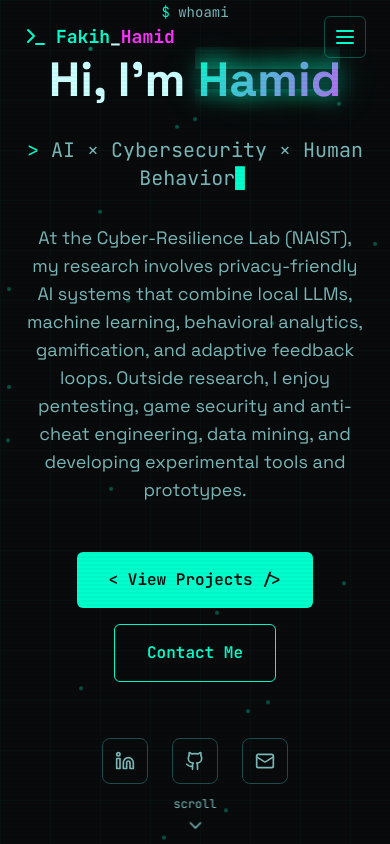
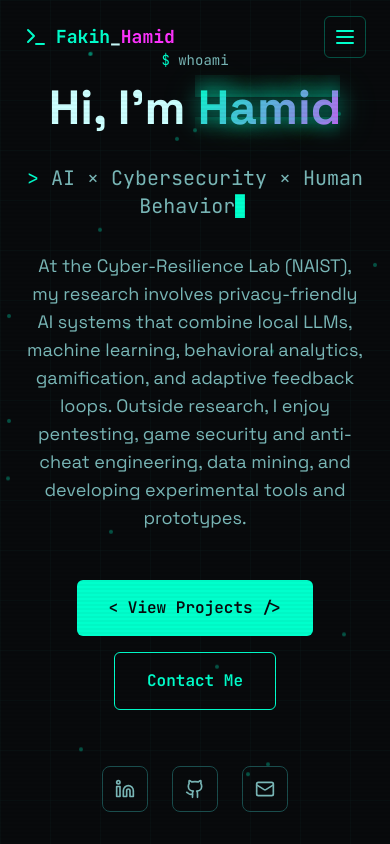
Before and after one commit to Fakih-Hamid/Fakih-Hamid.github.io, a React (Vite) app: page / in a window 390 px wide. Shown: the top 844 px of the page. Built offline with nearby package versions, Linux system fonts and the light colour scheme; the HTML template or start-up script is replaced by a standard one.

Commit message:
Update HeroSection.tsx

```diff
--- a/src/components/portfolio/HeroSection.tsx
+++ b/src/components/portfolio/HeroSection.tsx
@@ -35,7 +35,7 @@ export function HeroSection() {
   }, []);
 
   return (
-    <section className="relative min-h-screen flex items-center justify-center overflow-hidden">
+    <section className="relative min-h-screen flex items-center justify-center overflow-hidden py-12 md:py-0">
       {/* Background Grid */}
       <div className="absolute inset-0 bg-grid opacity-30" />
 
@@ -58,7 +58,7 @@ export function HeroSection() {
       <div className="container mx-auto px-6 relative z-10">
         <div className="max-w-4xl mx-auto text-center">
           {/* Terminal-style greeting */}
-          <div className="inline-block mb-8 md:mb-6 opacity-0 animate-fade-in" style={{ animationDelay: "0.2s" }}>
+          <div className="inline-block mb-3 md:mb-6 opacity-0 animate-fade-in" style={{ animationDelay: "0.2s" }}>
             <span className="font-mono text-sm text-muted-foreground">
               <span className="text-primary">$</span> whoami
             </span>
```
